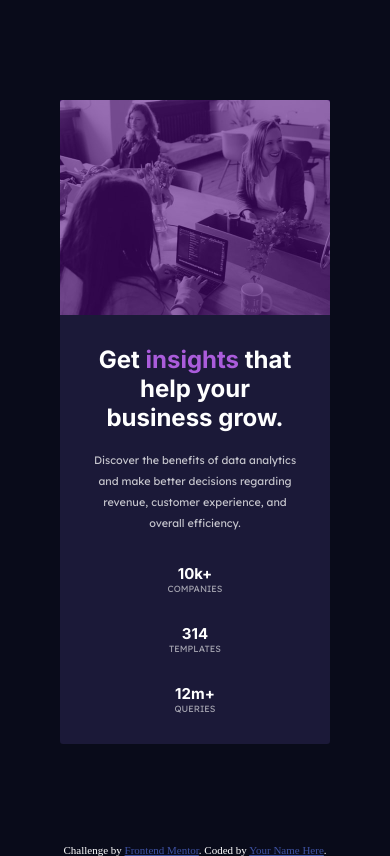
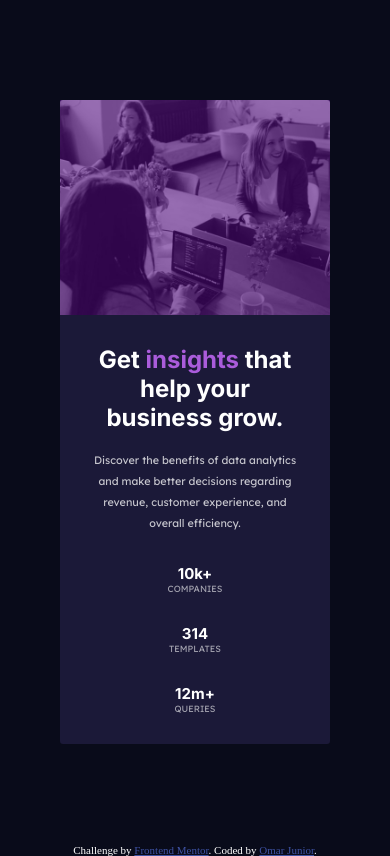
Before and after one commit to omar-the-junior/stats-preview-card-component-main, a plain HTML site: page index.html in a window 390 px wide. Drawn offline with Linux system fonts and the light colour scheme.

Commit message:
Made the bg image responsive and added a link.

```diff
--- a/index.html
+++ b/index.html
@@ -52,7 +52,7 @@
 
   <div class="attribution">
     Challenge by <a href="https://www.frontendmentor.io?ref=challenge" target="_blank">Frontend Mentor</a>.
-    Coded by <a href="#">Your Name Here</a>.
+    Coded by <a href="https://github.com/omar-the-junior/">Omar Junior</a>.
   </div>
 </body>
 
--- a/resources/css/style.css
+++ b/resources/css/style.css
@@ -215,6 +215,9 @@ body {
   html {
     font-size: 6px;
   }
+  .card__image {
+    background-image: url(../images/image-header-mobile.jpg);
+  }
   .card__text {
     padding: 5rem;
     text-align: center;
```
